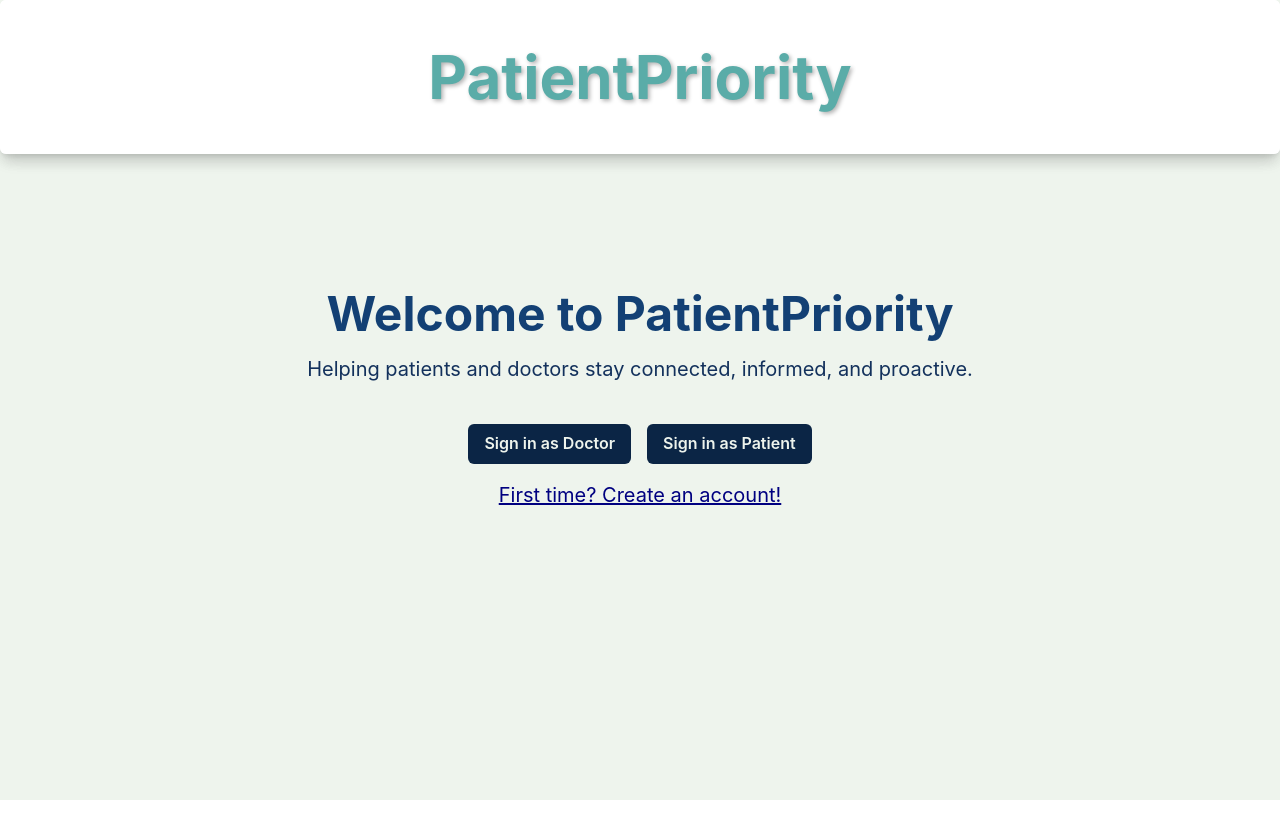
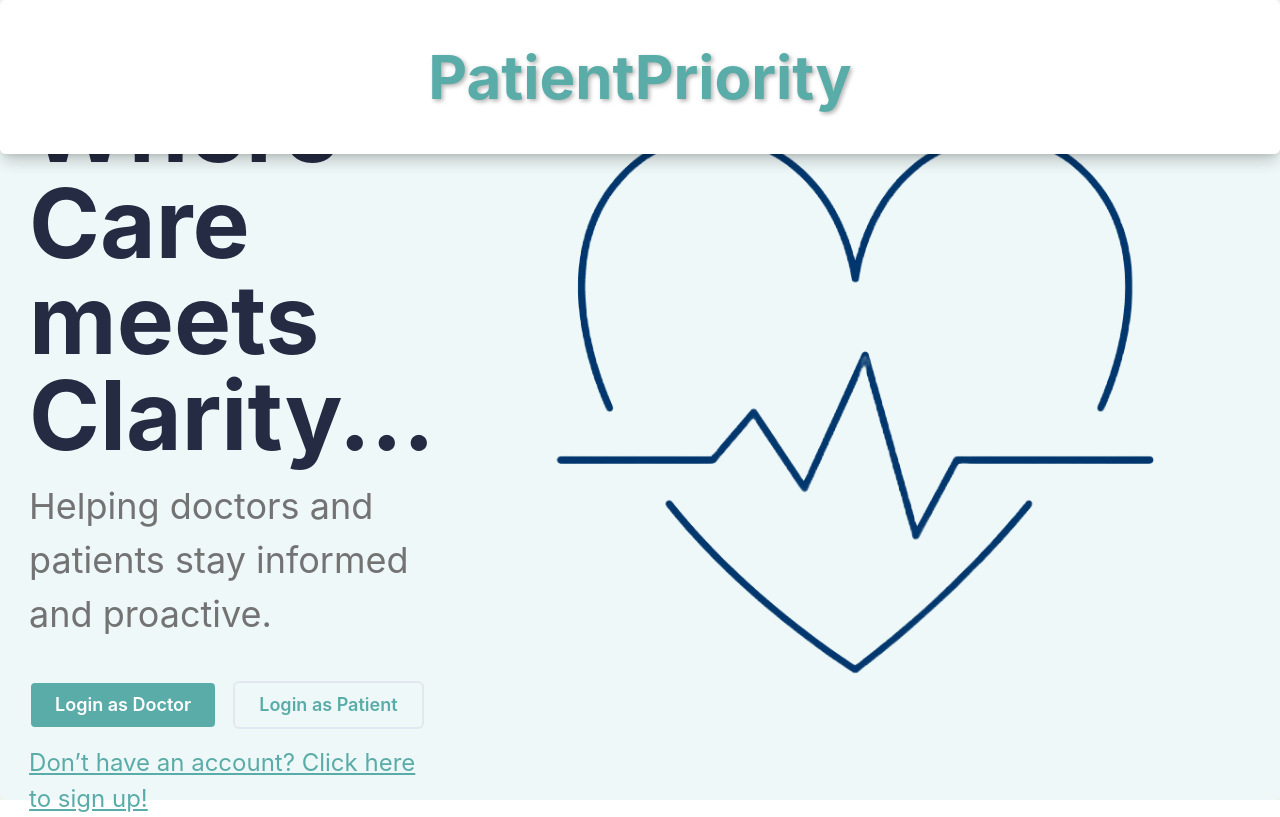
Before and after one commit to NectDz/PatientPriority, a React (Vite) app: page / in a window 1280 px wide. Built offline with nearby package versions, Linux system fonts and the light colour scheme; no server answers.

Commit message:
added image and made homepage look like figma mockup!

```diff
--- a/src/pages/Home/home.jsx
+++ b/src/pages/Home/home.jsx
@@ -1,68 +1,103 @@
 import React from 'react';
-import { ChakraProvider, Box, Heading, Text, Button, Link } from "@chakra-ui/react";
+import { ChakraProvider, Box, Heading, Text, Button, Link, Image } from "@chakra-ui/react";
 import { useNavigate } from 'react-router-dom';
+import pulseHeart from "../../assets/pulse-heart.png"; // Adjust the path if necessary
 
 const Home = () => {
-  const navigate = useNavigate(); //from react router, use to redirect to pages
+  const navigate = useNavigate(); // from react router, use to redirect to pages
 
   const handleDoctorLogin = () => { navigate('/doctorSignIn'); };
 
-  const handlePatientLogin = () => { navigate('/patientSignIn'); }; //buttons
+  const handlePatientLogin = () => { navigate('/patientSignIn'); }; // buttons
 
-  const handleCreateAccount = () => { navigate('/signUp'); }; //triggered when user clicks first time here link
+  const handleCreateAccount = () => { navigate('/signUp'); }; // triggered when user clicks first time here link
 
   return (
     <ChakraProvider>
       <Box
         display="flex"
-        flexDirection="column"
+        flexDirection="row"
         justifyContent="center"
         alignItems="center"
         height="100vh"
         width="100vw"
-        backgroundColor="#EEF4ED" //we can change this
+        backgroundColor="#EEF4ED"
       >
-
-        <Heading as="h1" size="2xl" color="#134074" mb="4">
-          Welcome to PatientPriority
+        <Box
+          display="flex"
+          flexDirection="row"
+          justifyContent="center"
+          alignItems="center"
+          height="100%"
+          width="100%"
+          backgroundColor="#EFF8F8" // diff background color for the welcome text and the heart
+          p={8} // spacing
+          borderRadius="md"
+        >
+          <Box
+            display="flex"
+            flexDirection="column"
+            justifyContent="center"
+            alignItems="flex-start"
+            width="60%"
+            mx={4} // Add horizontal margin
+          >
+            <Heading fontSize="8xl" as="h1" size="2xl" color="#252B42" mb="4" textAlign="left">
+              A Place Where Care meets Clarity...
             </Heading>
 
-        <Text fontSize="xl" color="#13315C" mb="10" textAlign="center">
-          Helping patients and doctors stay connected, informed, and proactive.
+            <Text fontSize="4xl" color="#737373" mb="10" textAlign="left">
+              Helping doctors and patients stay informed and proactive.
             </Text>
 
             <Box display="flex" gap="4" mb="4">
               <Button
                 colorScheme="teal"
                 onClick={handleDoctorLogin}
-            bg="#0B2545"
-            color="#EEF4ED"
-            _hover={{ bg: "#8DA9C4" }}
+                bg="#5AACA8"
+                color="white"
+                size="lg"
+                _hover={{ bg: "#4D9A94" }}
+                borderColor="#EFF8F8"
+                borderWidth="2px"
               >
-            Sign in as Doctor
+                Login as Doctor
               </Button>
 
               <Button
                 colorScheme="teal"
                 onClick={handlePatientLogin}
-            bg="#0B2545"
-            color="#EEF4ED"
-            _hover={{ bg: "#8DA9C4" }}
+                bg="#EFF8F8"
+                color="#5AACA8"
+                size="lg"
+                _hover={{ bg: "#D9E7E7" }}
+                borderColor="#00000"
+                borderWidth="2px"
               >
-            Sign in as Patient
+                Login as Patient
               </Button>
             </Box>
 
             <Text
-          fontSize="xl"
-          color="navy"
+              fontSize="2xl"
+              color="#5AACA8"
               cursor="pointer"
               textDecoration="underline"
               onClick={handleCreateAccount}
             >
-          First time? Create an account!
+              Don’t have an account? Click here to sign up!
             </Text>
+          </Box>
 
+          <Image
+            src={pulseHeart}
+            alt="Pulse Heart"
+            boxSize="800px" // heart size
+            objectFit="contain"
+            mx={4} // Add horizontal margin to balance space from the edge
+            ml="auto" // push image to the right
+          />
+        </Box>
       </Box>
     </ChakraProvider>
   );
```
Also changed, not shown: src/assets/pulse-heart.png (added). Lines whose indentation alone changed are shown as unchanged.
